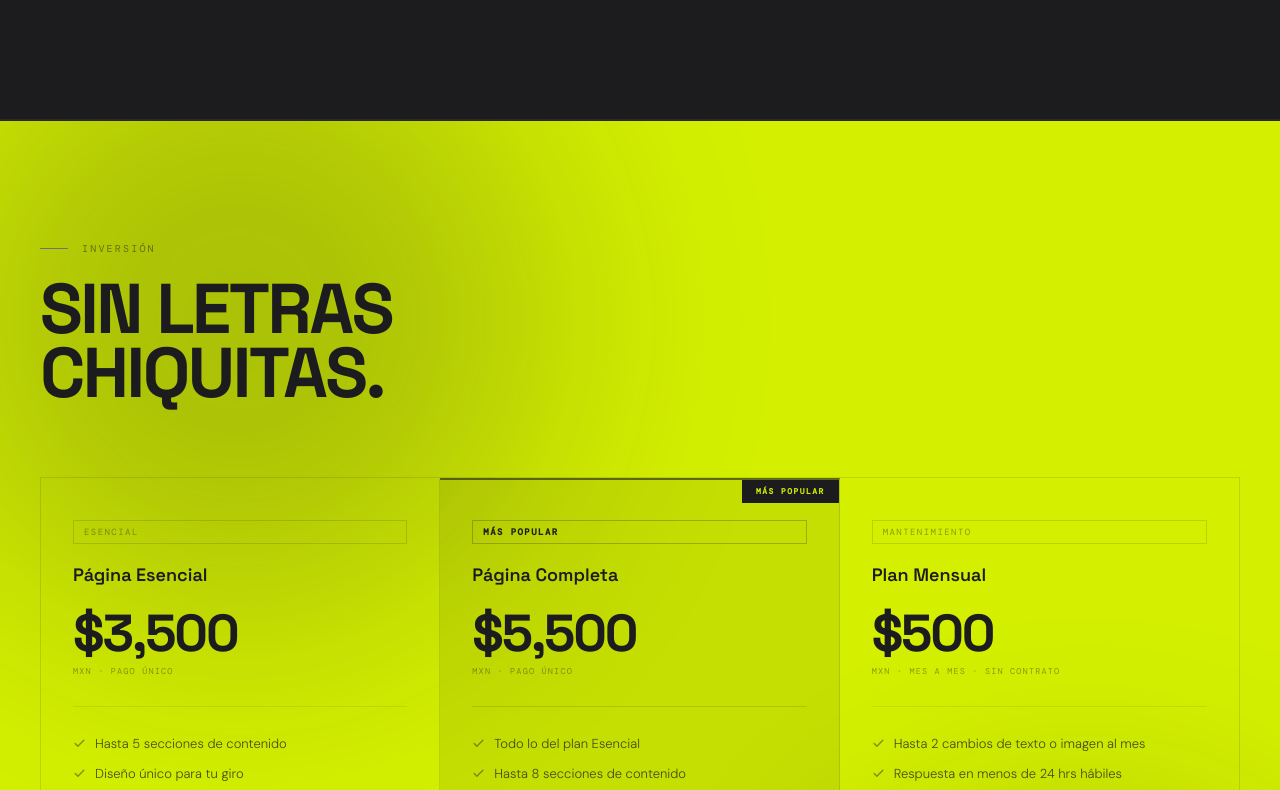
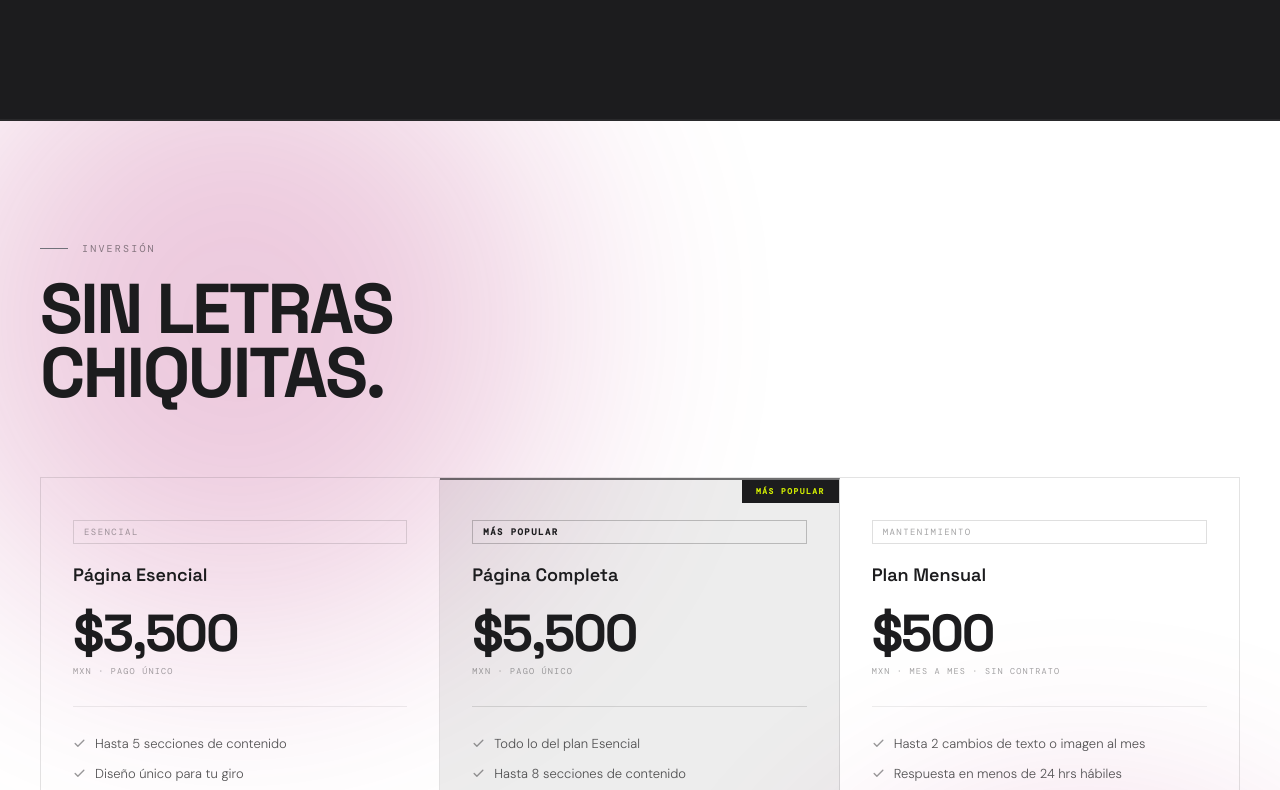
Before and after one commit to jose2236/artstrokes, a Next.js app: page / in a window 1280 px wide. Shown: the part 7410-8200 px from the top of the page. Built offline with nearby package versions, Linux system fonts and the light colour scheme.

Commit message:
Pricing section: white bg with #AB0E67 aurora blobs
Clean white background, brand magenta blobs create a soft
color wash — dark typography, translucent card effects preserved.

Co-Authored-By: Claude Sonnet 4.6 <noreply@anthropic.com>

```diff
--- a/components/ui/aurora-pricing.tsx
+++ b/components/ui/aurora-pricing.tsx
@@ -78,7 +78,7 @@ export default function AuroraPricing() {
       style={{
         position: 'relative',
         overflow: 'hidden',
-        background: '#d4f000',
+        background: '#ffffff',
       }}
     >
       {/* Aurora blobs — familia violeta/magenta únicamente */}
@@ -98,13 +98,13 @@ export default function AuroraPricing() {
         }
         .aurora-blob-1 {
           width: 600px; height: 600px;
-          background: #1c1c1e;
+          background: #AB0E67;
           top: -10%; left: -6%;
           animation: auroraBlob1 24s infinite alternate ease-in-out;
         }
         .aurora-blob-2 {
           width: 500px; height: 500px;
-          background: #1c1c1e;
+          background: #AB0E67;
           bottom: -10%; right: -5%;
           animation: auroraBlob2 30s infinite alternate ease-in-out;
         }
```
